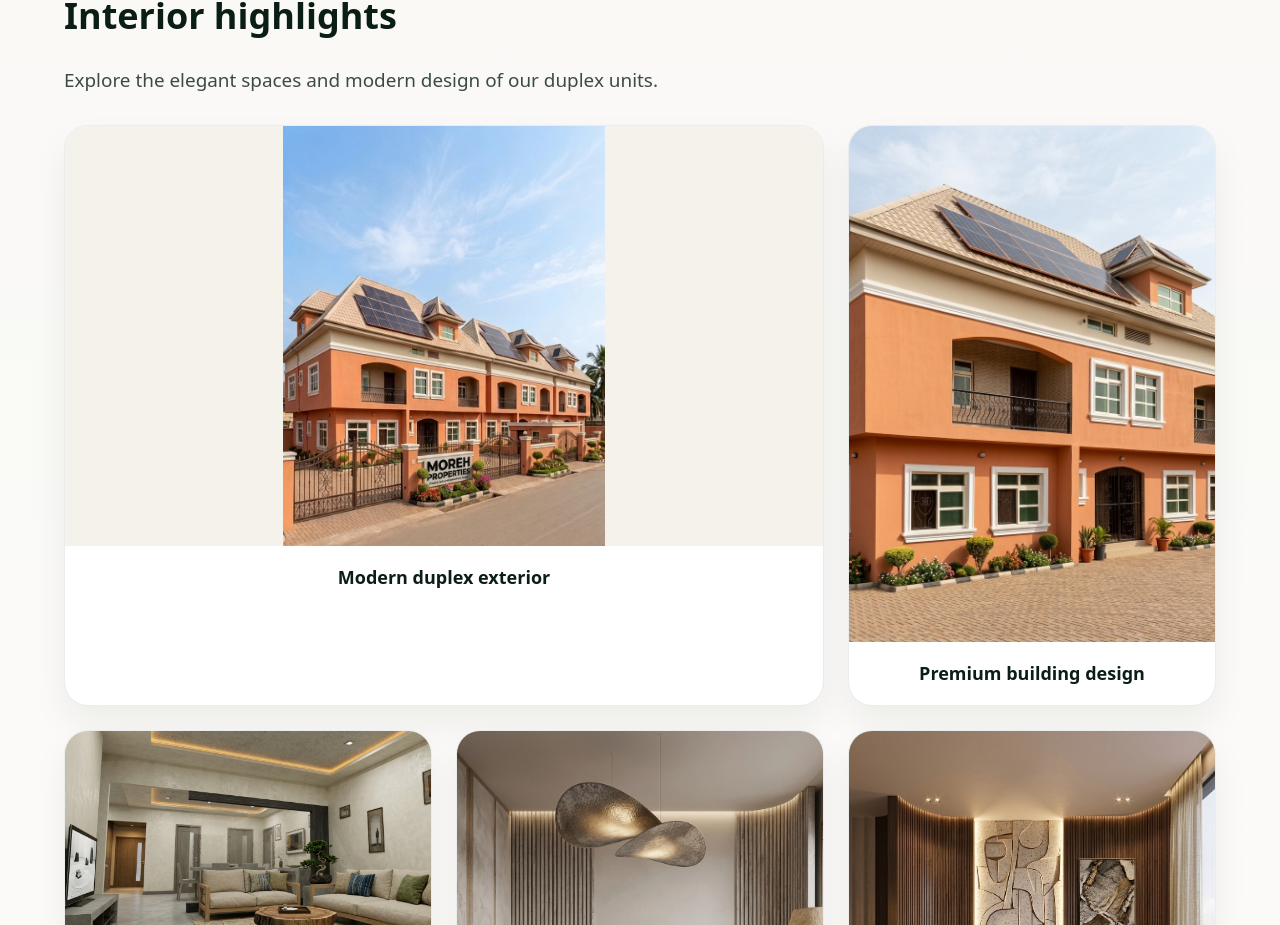
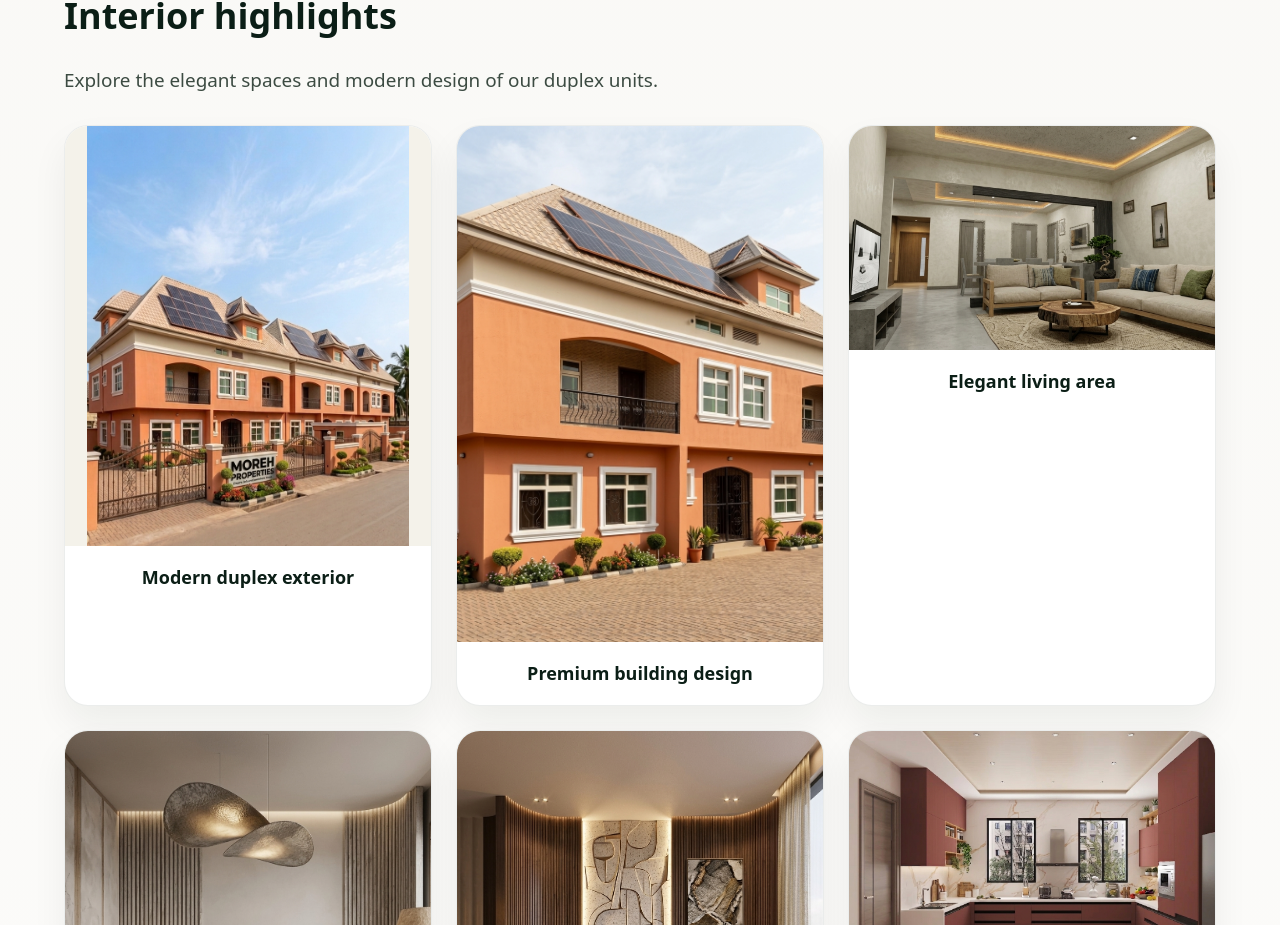
Before and after one commit to Ddmrgoo/moreh-properties-website, a React (Vite) app: page / in a window 1280 px wide. Shown: the part 1819-2744 px from the top of the page. Built offline with nearby package versions, Linux system fonts and the light colour scheme.

Commit message:
Reduce gallery borders and normalize large item width

```diff
--- a/src/App.css
+++ b/src/App.css
@@ -259,7 +259,7 @@ main {
 .gallery-item {
 	background: #fff;
 	border-radius: 24px;
-	border: 1px solid rgba(11, 30, 22, 0.08);
+	border: 0.5px solid rgba(11, 30, 22, 0.08);
 	overflow: hidden;
 	box-shadow: 0 18px 36px rgba(11, 30, 22, 0.06);
 	transition:
@@ -281,7 +281,7 @@ main {
 }
 
 .gallery-item-large {
-	grid-column: span 2;
+	grid-column: span 1;
 }
 
 .gallery-item-large img {
```
